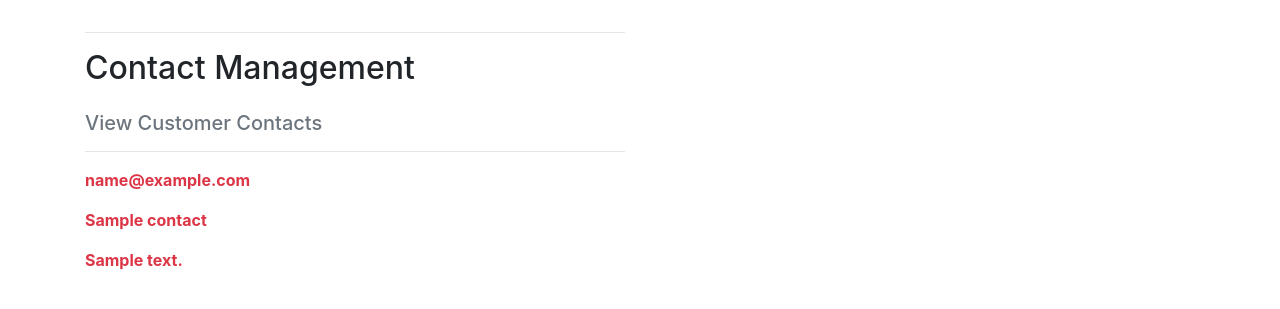
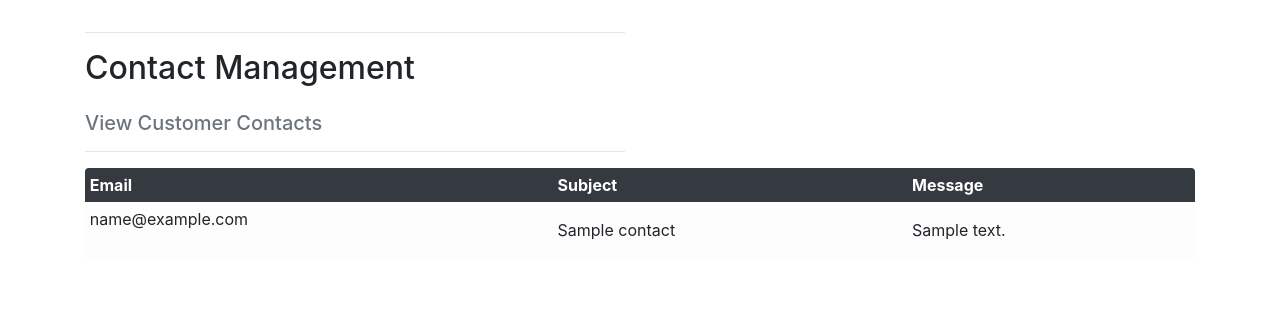
Before and after one commit to smeghen/vitality-physio, a Django app: page /contact/view/ in a window 1280 px wide. Shown: the part 217-526 px from the top of the page. Run offline with Django 3.2, Linux system fonts and the light colour scheme; a user stored in the database is signed in; tables that the repository leaves empty hold one stand-in row (values such as "Sample post"); some libraries are stand-ins or nearby versions.

Commit message:
Added table to display customer contacts on view_contact page

```diff
--- a/cart/templates/cart/cart.html
+++ b/cart/templates/cart/cart.html
@@ -134,7 +134,7 @@
                 {% endif %}
             </div>
         </div>
-
+    </div>
 
 {% endblock %}
 
--- a/contact/templates/contact/view_contact.html
+++ b/contact/templates/contact/view_contact.html
@@ -19,16 +19,32 @@
                 <h5 class="text-muted">View Customer Contacts</h5>
                 <hr>
             </div>
+
         </div>
+        <div class="row">
+            <div class="col">
+                    <div class="table-responsive rounded">
+                        <table class="table table-sm table-borderless table-hover table-light .w-auto">
+                            <thead class="text-danger thead-dark">
+                                <tr>
+                                    <th scope="col">Email</th>
+                                    <th scope="col">Subject</th>
+                                    <th scope="col">Message</th>
 
-        <div class="row">
-            <div class="col-12 col-md-6">
-                {% for contact in contacts %}
-                <p class=" text-danger"><strong>{{ contact.email }}</strong></p>
-                <p class=" text-danger"><strong>{{ contact.subject }}</strong></p>
-                <p class=" text-danger"><strong>{{ contact.message }}</strong></p>
-                {% endfor %}
-
+                                </tr>
+                            </thead>
+                    </div>
+                    <tr>
+                        {% for contact in contacts %}
+                        <td>{{ contact.email }}</td>
+                        <td class="py-3">
+                            <p class="my-0">{{ contact.subject }}</p>
+                        </td>
+                        <td class="py-3">
+                            <p class="my-0">{{ contact.message }}</p>
+                        </td>
+                    </tr>
+                    {% endfor %}
             </div>
         </div>
     </div>
```
